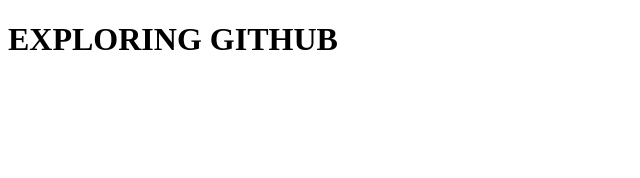
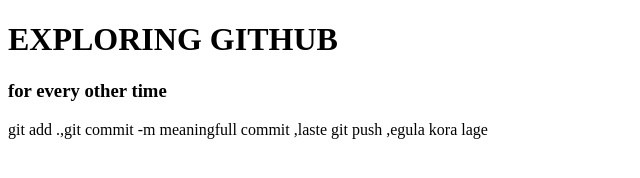
Before and after one commit to hossainzarif67-cmyk/my-second-html, a plain HTML site: page index.html in a window 1280 px wide. Shown: the whole page, without its empty margins (0-640 px from the left). Drawn offline with Linux system fonts and the light colour scheme.

Commit message:
added some command

```diff
--- a/index.html
+++ b/index.html
@@ -7,8 +7,11 @@
     <title>Exploring Github</title>
 </head>
 
+
 <body>
     <h1>EXPLORING GITHUB</h1>
+    <h3>for every other time </h3>
+    <p> git add .,git commit -m meaningfull commit ,laste git push ,egula kora lage</p>
 </body>
 
 </html>
```
